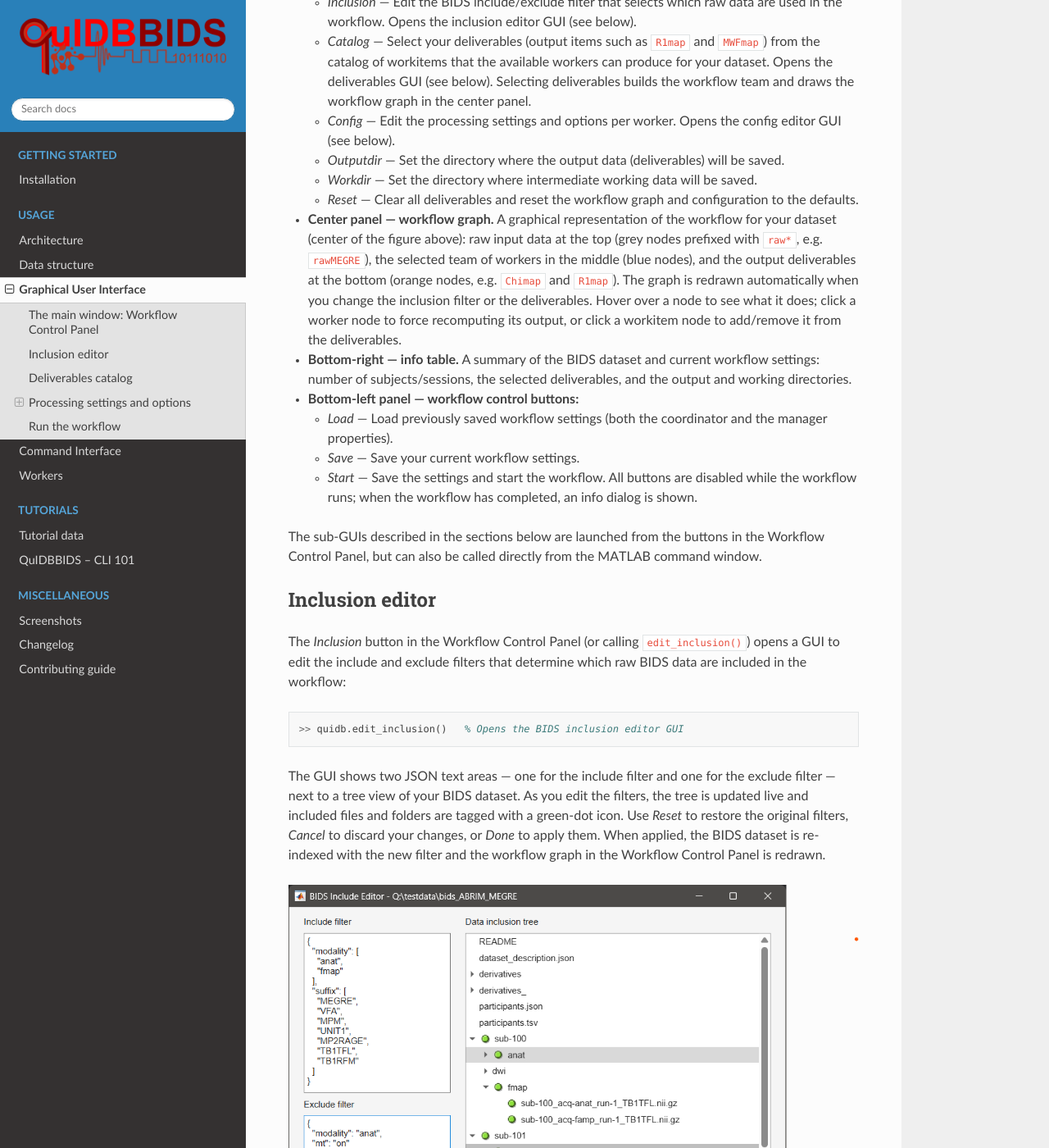
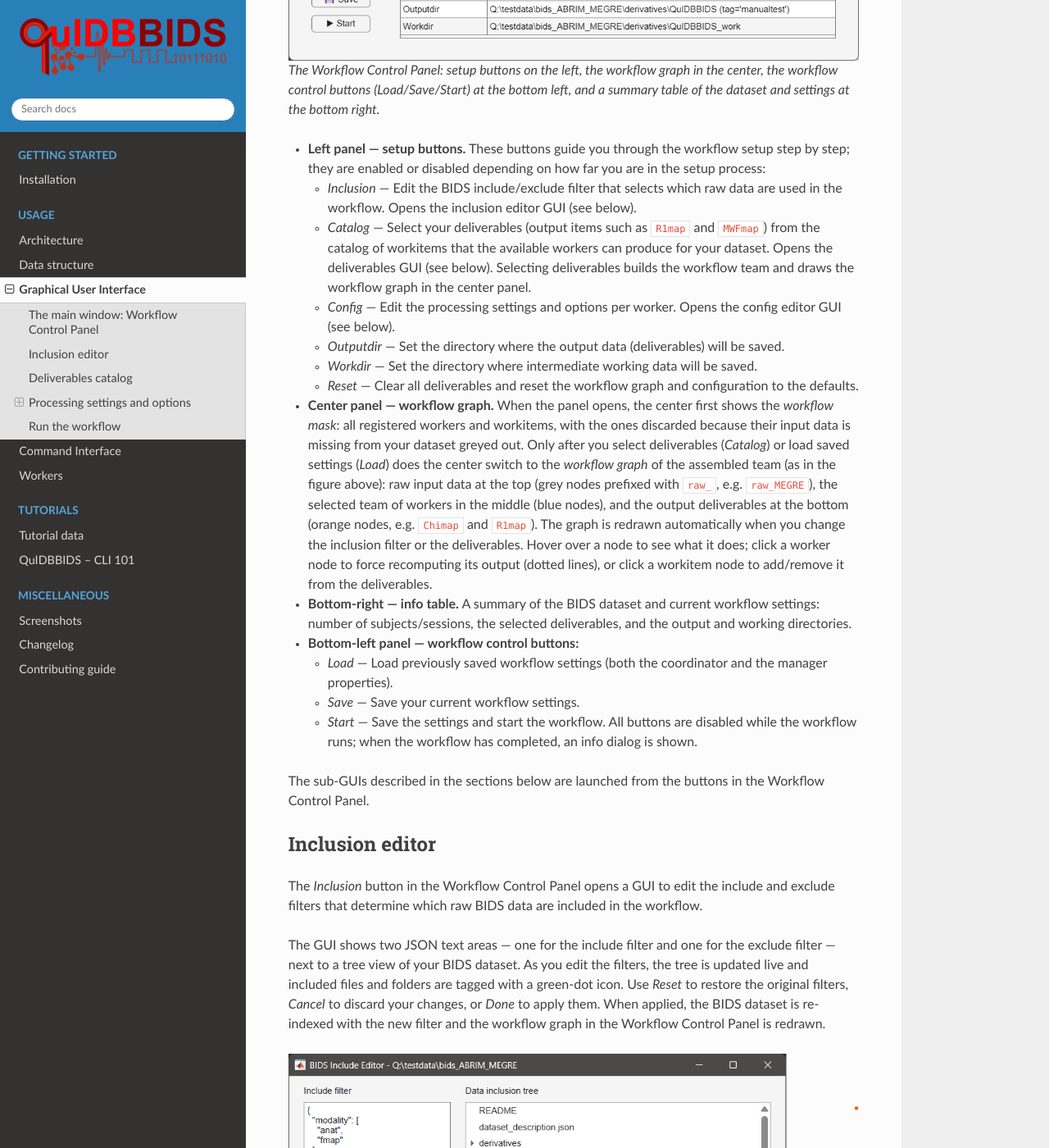
Before and after one commit to Donders-Institute/quidbbids, a Sphinx documentation site: the page built from docs/GUI.rst, in a window 1280 px wide and 1400 px high, scrolled down 1268 px. Shown: the whole window at 82% size. Built offline with Sphinx 7.4.7 and the Read the Docs theme 3.1.0, drawn with Linux system fonts in a browser that asks for light colours; pages that are not in the unit, such as notebooks, are missing from menus; some of the changed text lies outside the part shown.

Commit message:
Add workflow_mask screenshot to architecture doc and other GUI/CLI doc improvements

```diff
--- a/docs/CLI.rst
+++ b/docs/CLI.rst
@@ -75,7 +75,7 @@
             General: [1×1 struct]
        B1prepWorker: [1×1 struct]
       MP2RAGEWorker: [1×1 struct]
-        R1R2starWorker: [1×1 struct]
+     R1R2starWorker: [1×1 struct]
           MCRWorker: [1×1 struct]
           QSMWorker: [1×1 struct]
 
--- a/docs/GUI.rst
+++ b/docs/GUI.rst
@@ -4,21 +4,33 @@
 The main window: Workflow Control Panel
 ---------------------------------------
 QuIDBBIDS provides a main graphical user interface (GUI) — the *Workflow Control Panel* — for users that prefer
-an interactive approach to workflow configuration and execution. To launch it, initialize the QuIDBBIDS coordinator
-without input arguments and select your BIDS folder in the file dialog:
+an interactive approach to workflow configuration and execution. To launch it in GUI mode, call
+``qb.QuIDBBIDS()`` with no input arguments and select your BIDS folder in the file dialog:
 
 .. code-block:: matlab
 
-   >> quidb = qb.QuIDBBIDS();    % Select your BIDS folder to launch the Workflow Control Panel
+   >> qb.QuIDBBIDS();            % Initialize the Workflow Control Panel
 
-If you initialized QuIDBBIDS from the command line, you can open the Workflow Control Panel at any time with:
+.. note::
 
-.. code-block:: matlab
+   All sub-GUIs described below can also be opened directly from the MATLAB command line (see :doc:`CLI`). Because
+   ``QuIDBBIDS`` is a handle class, a sub-GUI called from your object always shares its state, so GUI and command line
+   line stay in sync. Available calls:
 
-   >> quidb = qb.QuIDBBIDS('/path/to/bids/dataset');   % Initialize in CLI mode
-   >> quidb.start_GUI()                                % Open the Workflow Control Panel
+   .. code-block:: matlab
 
-The Workflow Control Panel is organized in the areas shown in the figure below:
+      >> quidb = qb.QuIDBBIDS();    % Assign the QuIDBBIDS object (pass a BIDS folder to start directly in CLI mode)
+      >> quidb.edit_inclusion()     % Open the BIDS include/exclude filter editor
+      >> quidb.set_deliverables()   % Open the Deliverables catalog GUI
+      >> quidb.edit_config()        % Open the config editor
+
+   You can always (re)open the main GUI from an assigned QuIDBBIDS object:
+
+   .. code-block:: matlab
+
+      >> quidb.start_GUI()          % Open the Workflow Control Panel (with current settings)
+
+The Workflow Control Panel that now opened is organized in the areas shown in the figure below:
 
 .. figure:: ./_static/workflow_control_panel.png
    :alt: The Workflow Control Panel
@@ -39,12 +51,15 @@
   * *Workdir* — Set the directory where intermediate working data will be saved.
   * *Reset* — Clear all deliverables and reset the workflow graph and configuration to the defaults.
 
-* **Center panel — workflow graph.** A graphical representation of the workflow for your dataset (center of the
-  figure above): raw input data at the top (grey nodes prefixed with ``raw*``, e.g. ``rawMEGRE``), the selected team
-  of workers in the middle (blue nodes), and the output deliverables at the bottom (orange nodes, e.g. ``Chimap``
-  and ``R1map``). The graph is redrawn automatically when you change the inclusion filter or the deliverables.
-  Hover over a node to see what it does; click a worker node to force recomputing its output, or click a workitem
-  node to add/remove it from the deliverables.
+* **Center panel — workflow graph.** When the panel opens, the center first shows the *workflow mask*: all
+  registered workers and workitems, with the ones discarded because their input data is missing from your dataset
+  greyed out. Only after you select deliverables (*Catalog*) or load saved settings (*Load*) does the center switch
+  to the *workflow graph* of the assembled team (as in the figure above): raw input data at the top (grey nodes
+  prefixed with ``raw_``, e.g. ``raw_MEGRE``), the selected team of workers in the middle (blue nodes), and the
+  output deliverables at the bottom (orange nodes, e.g. ``Chimap`` and ``R1map``). The graph is redrawn
+  automatically when you change the inclusion filter or the deliverables. Hover over a node to see what it does;
+  click a worker node to force recomputing its output (dotted lines), or click a workitem node to add/remove it from
+  the deliverables.
 
 * **Bottom-right — info table.** A summary of the BIDS dataset and current workflow settings: number of
   subjects/sessions, the selected deliverables, and the output and working directories.
@@ -56,17 +71,12 @@
   * *Start* — Save the settings and start the workflow. All buttons are disabled while the workflow runs; when
     the workflow has completed, an info dialog is shown.
 
-The sub-GUIs described in the sections below are launched from the buttons in the Workflow Control Panel, but can
-also be called directly from the MATLAB command window.
+The sub-GUIs described in the sections below are launched from the buttons in the Workflow Control Panel.
 
 Inclusion editor
 ----------------
-The *Inclusion* button in the Workflow Control Panel (or calling ``edit_inclusion()``) opens a GUI to edit the
-include and exclude filters that determine which raw BIDS data are included in the workflow:
-
-.. code-block:: matlab
-
-   >> quidb.edit_inclusion()   % Opens the BIDS inclusion editor GUI
+The *Inclusion* button in the Workflow Control Panel opens a GUI to edit the include and exclude filters that
+determine which raw BIDS data are included in the workflow.
 
 The GUI shows two JSON text areas — one for the include filter and one for the exclude filter — next to a tree
 view of your BIDS dataset. As you edit the filters, the tree is updated live and included files and folders are
@@ -82,12 +92,8 @@
 
 Deliverables catalog
 --------------------
-The *Catalog* button in the Workflow Control Panel (or calling ``set_deliverables()``) opens a GUI with a table
-of all workitems that the available workers can produce for your dataset, together with their descriptions:
-
-.. code-block:: matlab
-
-   >> quidb.set_deliverables()   % Opens the deliverables selection GUI
+The *Catalog* button in the Workflow Control Panel opens a GUI with a table of all workitems that the available
+workers can produce for your dataset, together with their descriptions.
 
 Tick the checkboxes of the deliverables you want (e.g. ``R1map`` and ``MWFmap``) and press *Done* (or *Reset* to
 restore the previous selection, *Cancel* to discard). If multiple workers can produce one of your deliverables, a
@@ -103,13 +109,7 @@
 Processing settings and options
 -------------------------------
 All configuration settings and options for processing the data can be set per worker with a GUI — the config
-editor — which can be launched from the *Config* button in the Workflow Control Panel, by calling the
-``edit_config()`` method from your ``QuIDBBIDS`` object, or by directly calling the ``configeditor()`` function:
-
-.. code-block:: matlab
-
-   >> quidb.edit_config()  % Opens a GUI to edit the settings of your dataset
-   >> qb.configeditor()    % Opens a GUI to edit the settings of any dataset
+editor — launched from the *Config* button in the Workflow Control Panel:
 
 .. figure:: ./_static/configeditor.png
    :alt: The QuIDBBIDS config editor
@@ -151,11 +151,5 @@
 ----------------
 
 To run the workflow from the GUI, press the *Start* button in the Workflow Control Panel. This saves your settings
-and starts the workflow; all buttons are disabled while the workflow runs.
-
-Alternatively, from the command line, initialize the manager and start the workflow:
-
-.. code-block:: matlab
-
-   >> quidb.get_manager()
-   >> quidb.manager.start_workflow()   % NB: See the CLI section to forcefully re-running (subtrees of) workflows
+and starts the workflow; all buttons are disabled while the workflow runs. See :doc:`CLI` for running the workflow
+from the command line (including forcefully re-running (subtrees of) workflows).
```
Also changed, not shown: docs/architecture.rst (+14 -5 lines), docs/_static/workflow_graph.png, docs/_static/workflow_mask.png (added).
